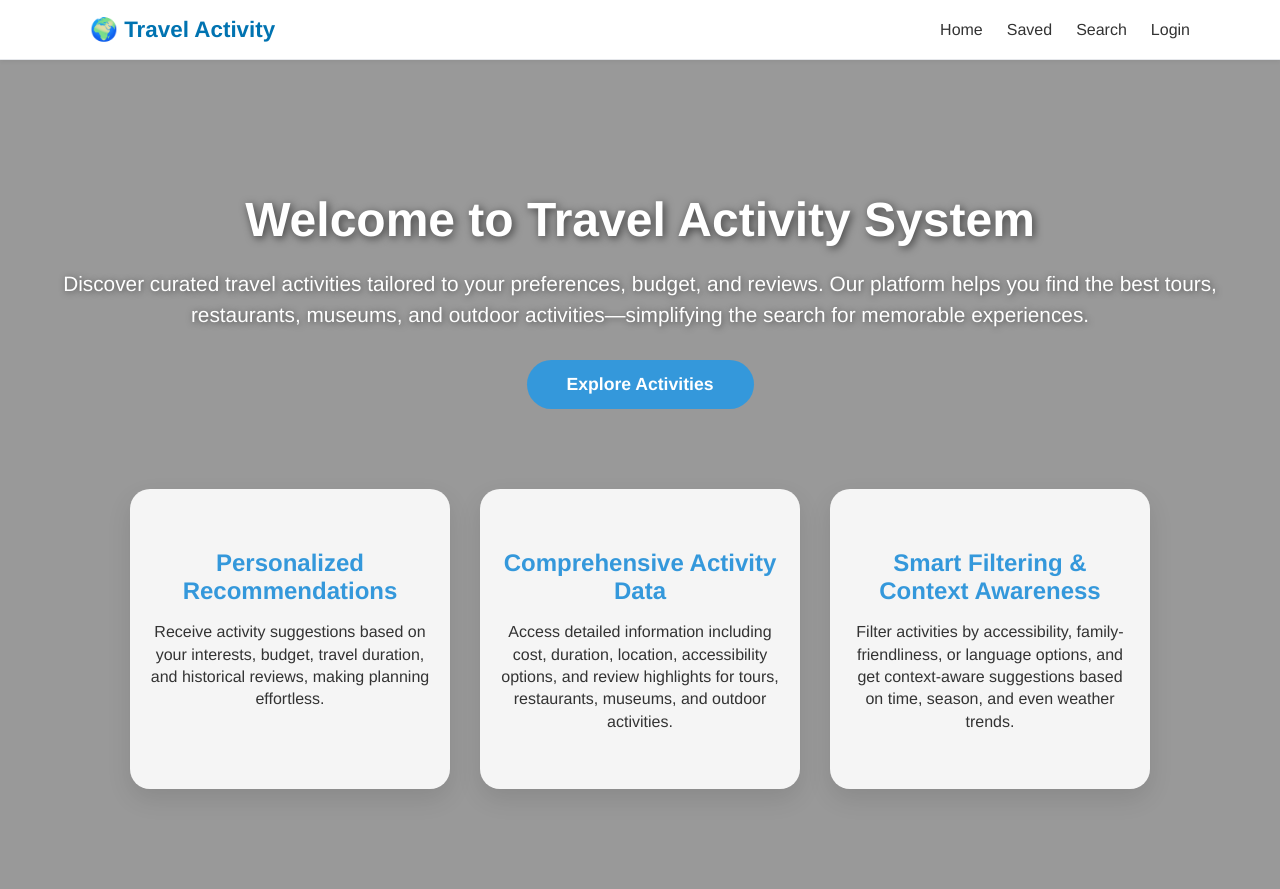
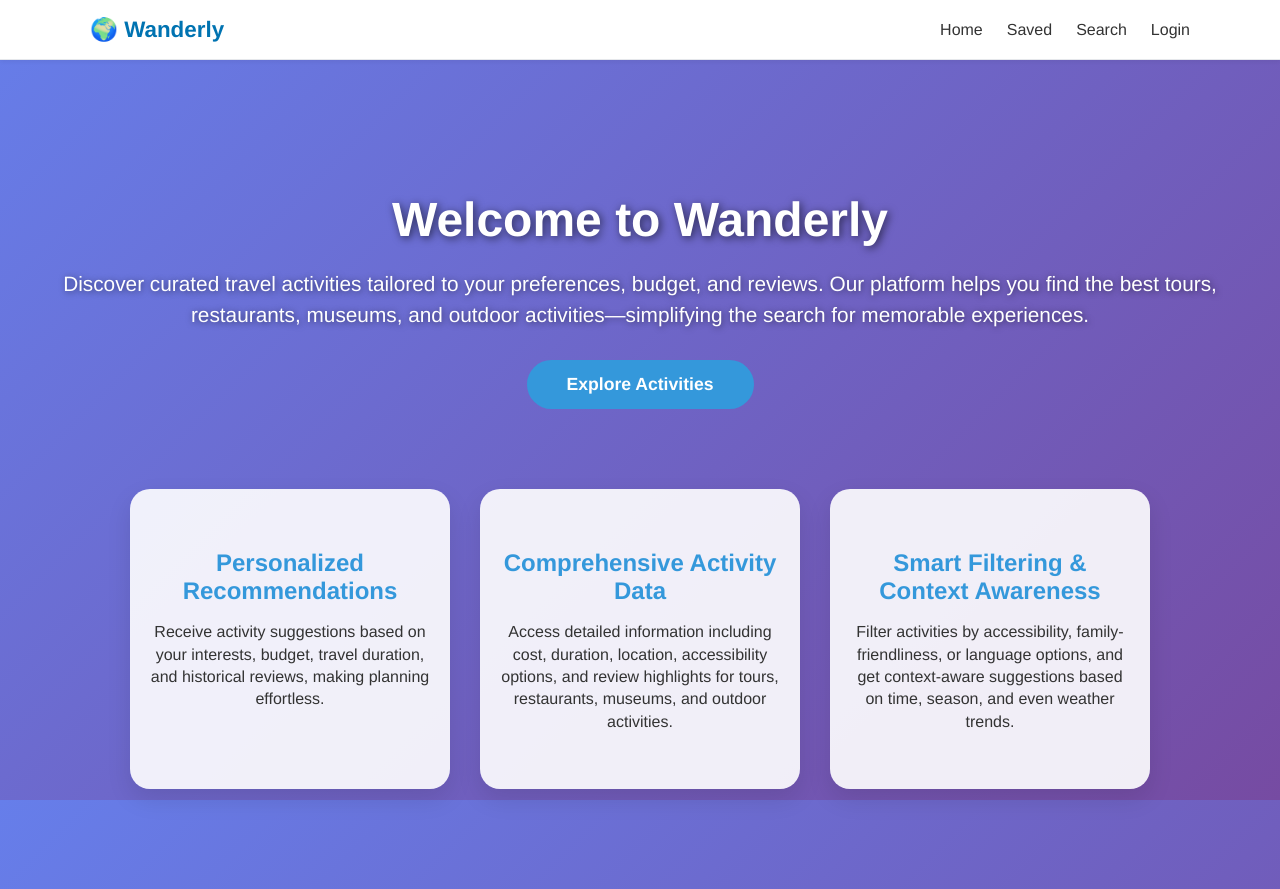
Before and after one commit to Brendow21/CS5614-Travel-Activity, a Django app: page / in a window 1280 px wide. Run offline with Django 5.2, Linux system fonts and the light colour scheme.

Commit message:
Added wanderly to the name

```diff
--- a/travel_activity/trips/static/landing.css
+++ b/travel_activity/trips/static/landing.css
@@ -8,8 +8,7 @@ html, body {
 }
 
 body {
-    background:
-        linear-gradient(rgba(0, 0, 0, 0.4), rgba(0, 0, 0, 0.4));
+    background: linear-gradient(135deg, #667eea 0%, #764ba2 100%);
     background-size: cover;
     display: flex;
     flex-direction: column;
--- a/travel_activity/trips/templates/base.html
+++ b/travel_activity/trips/templates/base.html
@@ -3,14 +3,14 @@
 <html lang="en">
 <head>
   <meta charset="UTF-8">
-  <title>Travel Activity Finder</title>
+  <title>Wanderly</title>
   <link rel="stylesheet" href="{% static 'styles.css' %}">
 </head>
 <body>
   <nav class="navbar">
     <div class="navbar-container">
       <div class="logo">
-        <a href="/">🌍 Travel Activity</a>
+        <a href="/">🌍 Wanderly</a>
       </div>
       <ul class="nav-links">
         <li><a href="{% url 'home' %}">Home</a></li>
--- a/travel_activity/trips/templates/home.html
+++ b/travel_activity/trips/templates/home.html
@@ -8,7 +8,7 @@
 
     <!-- Hero Section -->
     <header class="landing-header">
-        <h1>Welcome to Travel Activity System</h1>
+        <h1>Welcome to Wanderly</h1>
         <p>Discover curated travel activities tailored to your preferences, budget, and reviews.
            Our platform helps you find the best tours, restaurants, museums, and outdoor activities—simplifying the search for memorable experiences.</p>
         <a href="{% url 'search' %}" class="btn-primary">Explore Activities</a>
```
